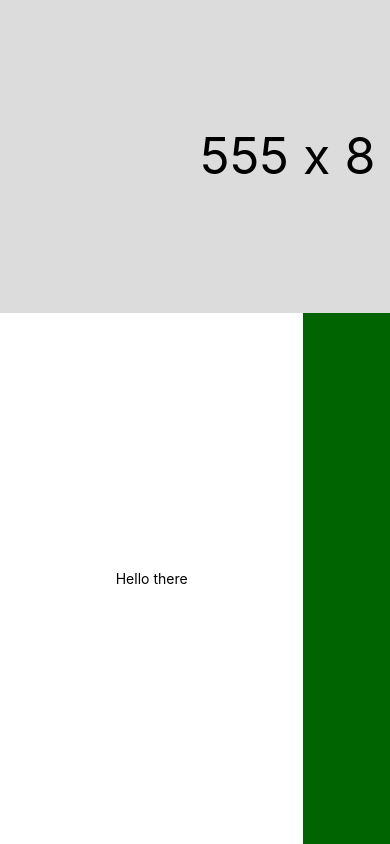
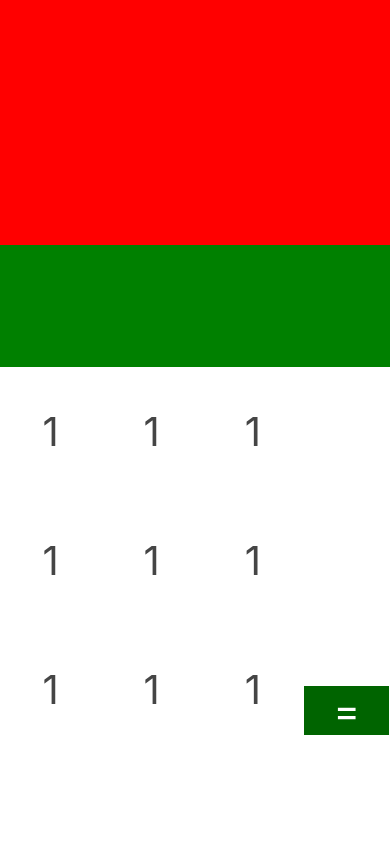
Before and after one commit to gmemmy/cool-react-native-calculator, a React Native app: screen / in a window 390 px wide. Built offline with nearby package versions, Linux system fonts and the light colour scheme.

Commit message:
create the numbers and operators display components

```diff
--- /dev/null
+++ b/app/view/Numbers/index.js
@@ -0,0 +1,29 @@
+import React, { Component, Fragment } from 'react';
+import { View, Text, TouchableOpacity } from 'react-native';
+import styles from './styles';
+
+class Numbers extends Component {
+  render(){
+    return (
+      <Fragment>
+        <View style={styles.numberRows}>
+          <Text style={styles.rows}>1</Text>
+          <Text style={styles.rows}>1</Text>
+          <Text style={styles.rows}>1</Text>
+        </View>
+        <View style={styles.numberRows}>
+          <Text style={styles.rows}>1</Text>
+          <Text style={styles.rows}>1</Text>
+          <Text style={styles.rows}>1</Text>
+        </View>
+        <View style={styles.numberRows}>
+          <Text style={styles.rows}>1</Text>
+          <Text style={styles.rows}>1</Text>
+          <Text style={styles.rows}>1</Text>
+        </View>
+      </Fragment>
+    );
+  }
+}
+
+export default Numbers;
--- /dev/null
+++ b/app/view/Numbers/styles.js
@@ -0,0 +1,17 @@
+import { StyleSheet } from 'react-native'
+
+const styles = StyleSheet.create({
+  numberRows: {
+    flex: 1,
+    backgroundColor: 'white',
+    alignItems: 'center'
+  },
+  rows: {
+    color: '#454545',
+    fontSize: 40,
+    padding: 40,
+    fontWeight: 'normal'
+  }
+});
+
+export default styles;
--- /dev/null
+++ b/app/view/Operators/index.js
@@ -0,0 +1,22 @@
+import React, { Component, Fragment } from 'react';
+import { View, Text, TouchableOpacity } from 'react-native';
+import styles from './styles';
+
+class Operators extends Component {
+  render() {
+    return (
+      <Fragment>
+        <View style={styles.operations}></View>
+        <TouchableOpacity>
+          <View style={[styles.lowerhalf2b, styles.alignElements]}>
+            <Text style={styles.equalToSign}>
+              =
+                </Text>
+          </View>
+        </TouchableOpacity>
+      </Fragment>
+    )
+  }
+}
+
+export default Operators;
--- /dev/null
+++ b/app/view/Operators/styles.js
@@ -0,0 +1,21 @@
+import { StyleSheet } from 'react-native';
+
+const styles = StyleSheet.create({
+  lowerhalf2b: {
+    flex: 1,
+    backgroundColor: '#006400',
+    width: 85,
+    marginTop: 270,
+  },
+  equalToSign: {
+    fontSize: 40,
+    color: '#ffff',
+    fontWeight: 'normal'
+  },
+  alignElements: {
+    justifyContent: 'center',
+    alignItems: 'center'
+  },
+})
+
+export default styles;
--- a/app/view/index.js
+++ b/app/view/index.js
@@ -1,24 +1,29 @@
 import React, { Component } from 'react';
-import { View, Text } from 'react-native';
+import { View, Text, TouchableOpacity } from 'react-native';
 import styles from './styles';
 
+// Components
+import Numbers from './Numbers/index';
+import Operators from './Operators/index';
+
 class BackGroundDisplay extends Component {
-  constructor() {
-    super()
-    this.state = {}
-  }
   render() {
     return (
       <View style={styles.container}>
         <View style={styles.upperhalf}>
-          <Text style={styles.displayInput}>555 x 8</Text>
+          <View style={[styles.displayInput, styles.alignElements]}>
+
+          </View>
+          <View style={[styles.resultDisplay, styles.alignElements]}>
+
+          </View>
         </View>
         <View style={styles.lowerhalf}>
-          <View style={[styles.lowerhalf1, styles.alignElements]}>
-            <Text>Hello there</Text>
+          <View style={styles.lowerhalf1}>
+            <Numbers />
           </View>
           <View style={[styles.lowerhalf2, styles.alignElements]}>
-
+           <Operators />
           </View>
         </View>
       </View>
--- a/app/view/styles.js
+++ b/app/view/styles.js
@@ -7,10 +7,10 @@ const styles = StyleSheet.create({
   upperhalf: {
     flex: 1,
     backgroundColor: '#DCDCDC',
-    justifyContent: 'center'
+    justifyContent: 'center',
   },
   lowerhalf: {
-    flex: 1.7,
+    flex: 1.3,
     flexDirection: 'row',
   },
   alignElements: {
@@ -19,17 +19,21 @@ const styles = StyleSheet.create({
   },
   lowerhalf1: {
     flex: 3.5,
+    flexDirection: 'row',
     backgroundColor: '#ffff',
   },
   lowerhalf2: {
     flex: 1,
-    backgroundColor: '#006400',
+    backgroundColor: '#ffff',
+    marginBottom: 60,
   },
   displayInput: {
-    color: 'black',
-    position: 'absolute',
-    fontSize: 50,
-    marginLeft: 200
+    flex: 2,
+    backgroundColor: 'red',
+  },
+  resultDisplay: {
+    flex: 1,
+    backgroundColor: 'green'
   }
 });
 
```
